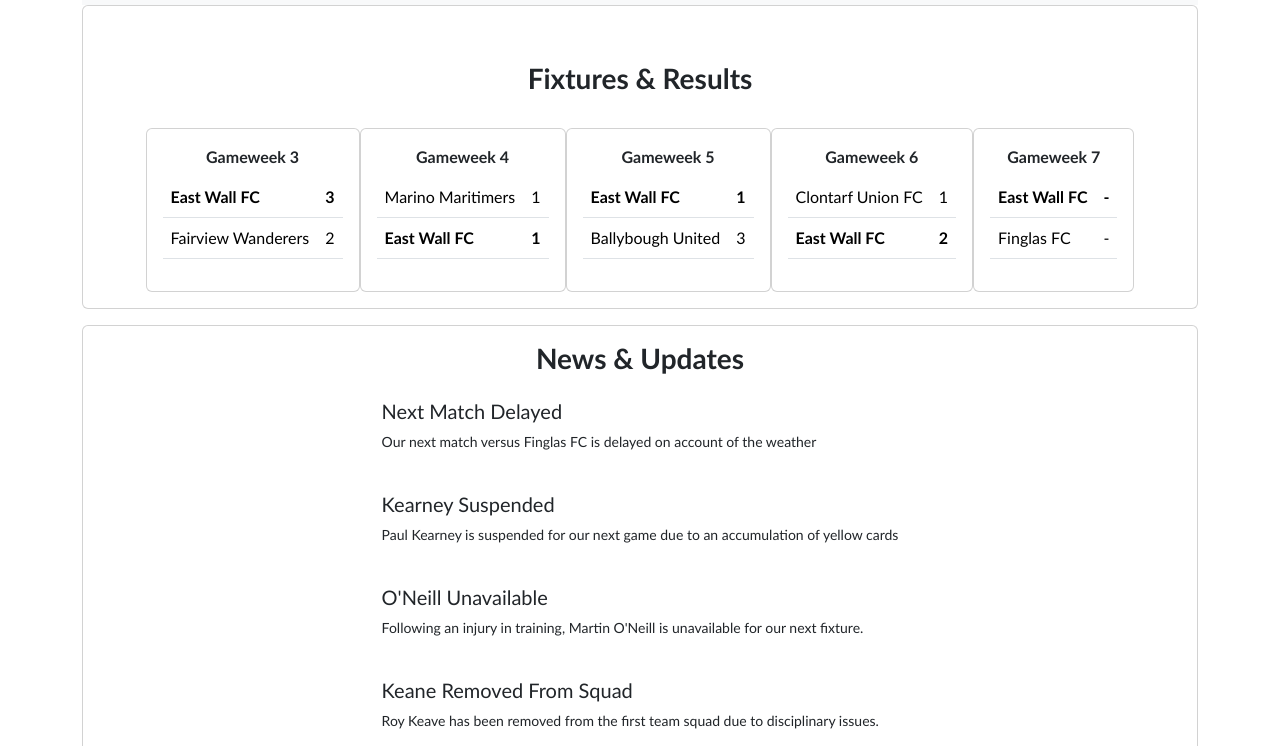
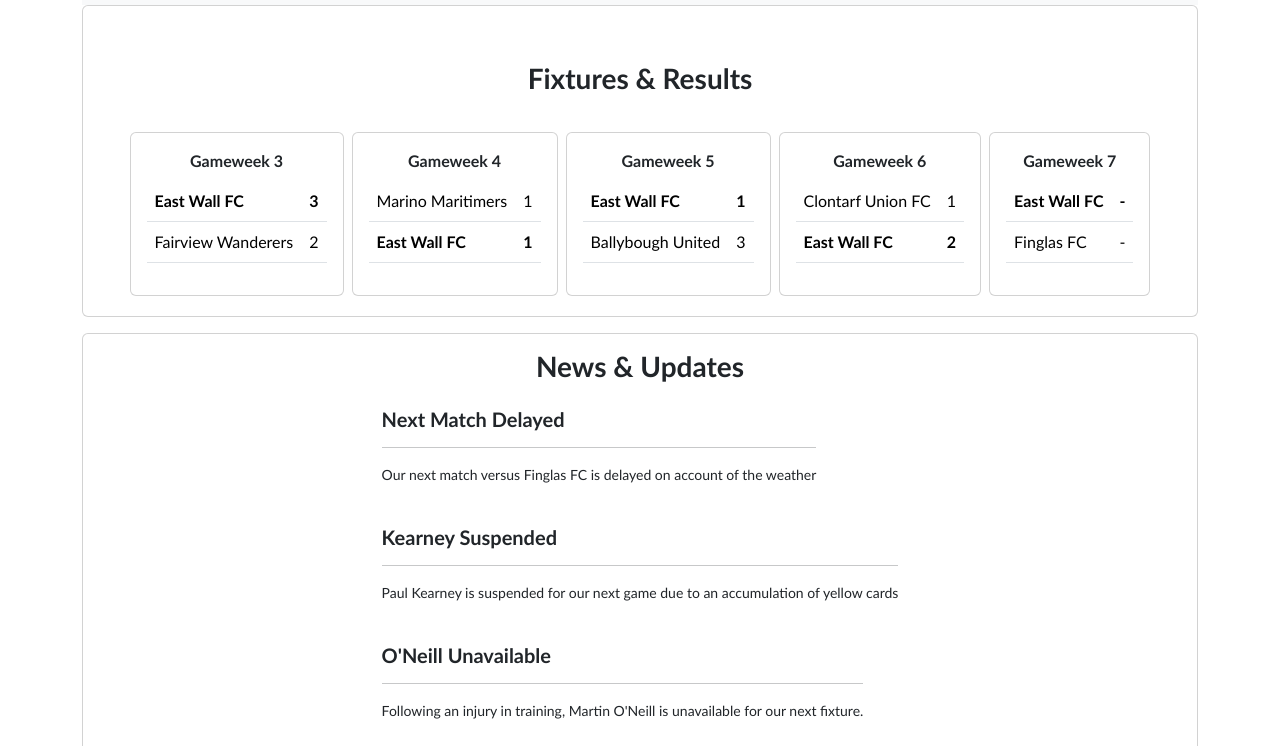
Before and after one commit to Quazbickie/Assignment3, a plain HTML site: page public/index.html in a window 1280 px wide. Shown: the part 54-800 px from the top of the page. Drawn offline with nearby package versions, Linux system fonts and the light colour scheme.

Commit message:
Cleanup news section

```diff
--- a/public/index.html
+++ b/public/index.html
@@ -52,7 +52,7 @@
         <div class="card-body">
           <h3 class="card-title">Fixtures & Results</h3>
           <div class="d-flex flex-row justify-content-center flex-wrap">
-            <div class="card">
+            <div class="card m-1">
               <div class="card-body">
                 <div class="card-title">Gameweek 3</div>
                 <div class="card-text">
@@ -71,7 +71,7 @@
                 </div>
               </div>
             </div>
-            <div class="card">
+            <div class="card m-1">
               <div class="card-body">
                 <div class="card-title">Gameweek 4</div>
                 <div class="card-text">
@@ -90,7 +90,7 @@
                 </div>
               </div>
             </div>
-            <div class="card">
+            <div class="card m-1">
               <div class="card-body">
                 <div class="card-title">Gameweek 5</div>
                 <div class="card-text">
@@ -109,7 +109,7 @@
                 </div>
               </div>
             </div>
-            <div class="card">
+            <div class="card m-1">
               <div class="card-body">
                 <div class="card-title">Gameweek 6</div>
                 <div class="card-text">
@@ -128,7 +128,7 @@
                 </div>
               </div>
             </div>
-            <div class="card">
+            <div class="card m-1">
               <div class="card-body">
                 <div class="card-title">Gameweek 7</div>
                 <div class="card-text">
@@ -159,22 +159,27 @@
           <ul class="list-group">
             <li class="list-group-item">
               <h5>Next Match Delayed</h5>
+              <hr>
               <p>Our next match versus Finglas FC is delayed on account of the weather</p>
             </li>
             <li class="list-group-item">
               <h5>Kearney Suspended</h5>
+              <hr>
               <p>Paul Kearney is suspended for our next game due to an accumulation of yellow cards</p>
             </li>
             <li class="list-group-item">
               <h5>O'Neill Unavailable</h5>
+              <hr>
               <p>Following an injury in training, Martin O'Neill is unavailable for our next fixture.</p>
             </li>
             <li class="list-group-item">
               <h5>Keane Removed From Squad</h5>
+              <hr>
               <p>Roy Keave has been removed from the first team squad due to disciplinary issues.</p>
             </li>
             <li class="list-group-item">
               <h5>Diaz Breaks Record</h5>
+              <hr>
               <p>Luis Diaz recently broke the club goalscoring record.</p>
             </li>
           </ul>
--- a/public/stylesheets/style.css
+++ b/public/stylesheets/style.css
@@ -40,6 +40,10 @@ html * {
     border-style: none;
 }
 
+#news h5 {
+    font-weight: bolder;
+}
+
 .figure-caption {
     font-size: 8px;
 }
```
